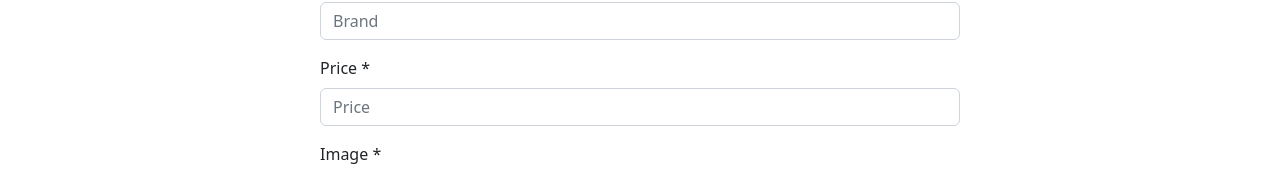
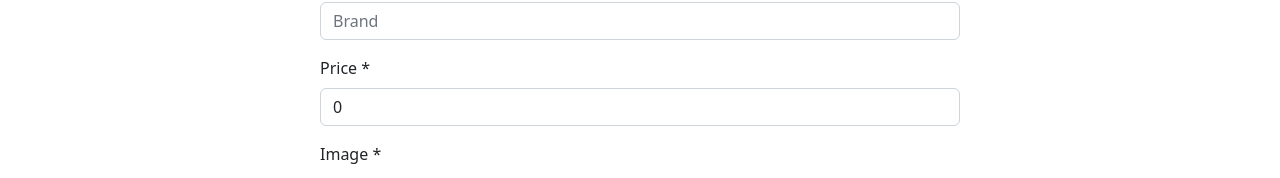
Before and after one commit to Abdurrehman2021-CS-44/e-commerce, a React (Create React App) app: page /add in a window 1280 px wide. Shown: the part 289-467 px from the top of the page. Built offline with nearby package versions, Linux system fonts and the light colour scheme.

Commit message:
Implement useReducer hook

```diff
--- a/src/components/AddProduct.js
+++ b/src/components/AddProduct.js
@@ -1,30 +1,60 @@
+import { useReducer } from "react";
+
+const actionOnData = (currentState, action) => {
+    switch (action.type){
+        case "ENTER_DATA":
+            return {
+                ...currentState,
+                [action.field]: action.payload
+            }
+        default :
+            return {
+                ...currentState
+            }
+    }
+}
+
 const AddProduct = () => {
+    const initialState = {
+        title: "",
+        brand: "",
+        price: 0,
+        image: null,
+        description: ""
+    }
+    const [product, dispatch] = useReducer(actionOnData, initialState);
+
+    const handleChange = (e) => {
+
+    }
+
+
     return (
         <>
             <div className="add-product">
                 <h1 className="display-4 text-center">Add Product</h1>
                 <div className="my-3">
                     <label for="title" className="form-label">Title/Name *</label>
-                    <input type="text" className="form-control text-left" id="title" placeholder="Title"/>
+                    <input name="title" type="text" className="form-control text-left" id="title" placeholder="Title" value={product.title} onChange={handleChange}/>
                 </div>
                 <div className="my-3">
                     <label for="brand" className="form-label">Brand </label>
-                    <input type="text" className="form-control" id="brand" placeholder="Brand"/>
+                    <input name="brand" type="text" className="form-control" id="brand" placeholder="Brand" value={product.brand} onChange={handleChange}/>
                 </div>
                 <div className="my-3">
                     <label for="price" className="form-label">Price *</label>
-                    <input type="text" className="form-control" id="price" placeholder="Price"/>
+                    <input name="price" type="text" className="form-control" id="price" placeholder="Price" value={product.price} onChange={handleChange}/>
                 </div>
 
                 <p>Image *</p>
                 <div class="input-group mb-3">
                     {/* <label class="input-group-text" for="inputGroupFile01">Upload</label> */}
-                    <input type="file" class="form-control" id="image" />
+                    <input name="image" type="file" class="form-control" id="image" value={product.image} onChange={handleChange}/>
                 </div>
 
                 <div className="mb-3">
                     <label for="description" className="form-label">Description</label>
-                    <textarea className="form-control" id="description" rows="3"></textarea>
+                    <textarea name="description" className="form-control" id="description" rows="3" value={product.description} onChange={handleChange}></textarea>
                 </div>
             </div>
         </>
```
